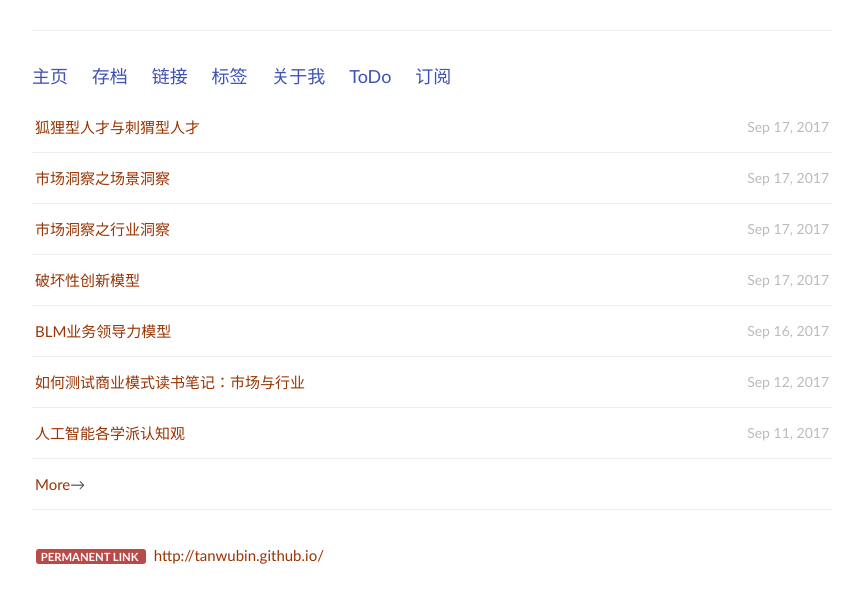
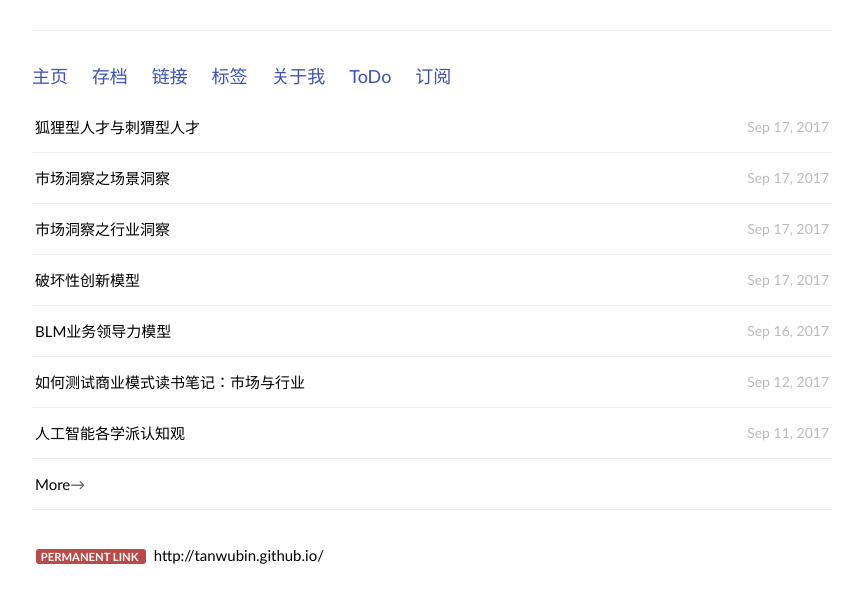
Before and after one commit to fk1091889767/tanwubin.github.io, a Jekyll site: the page built from index.html, in a window 1280 px wide. Shown: the top 603 px of the page, without its empty margins (208-1071 px from the left). Built offline with Jekyll 4.4.1, drawn with Linux system fonts in a browser that asks for light colours.

Commit message:
update effector-wide.css

```diff
--- a/assets/css/effector-wide.css
+++ b/assets/css/effector-wide.css
@@ -55,7 +55,7 @@ body {
 }
 a {
 /*    color: #F95B1F;  */
-			color:#993404;
+    color: #000000;
     text-decoration: none;
 }
 a:hover {
```
